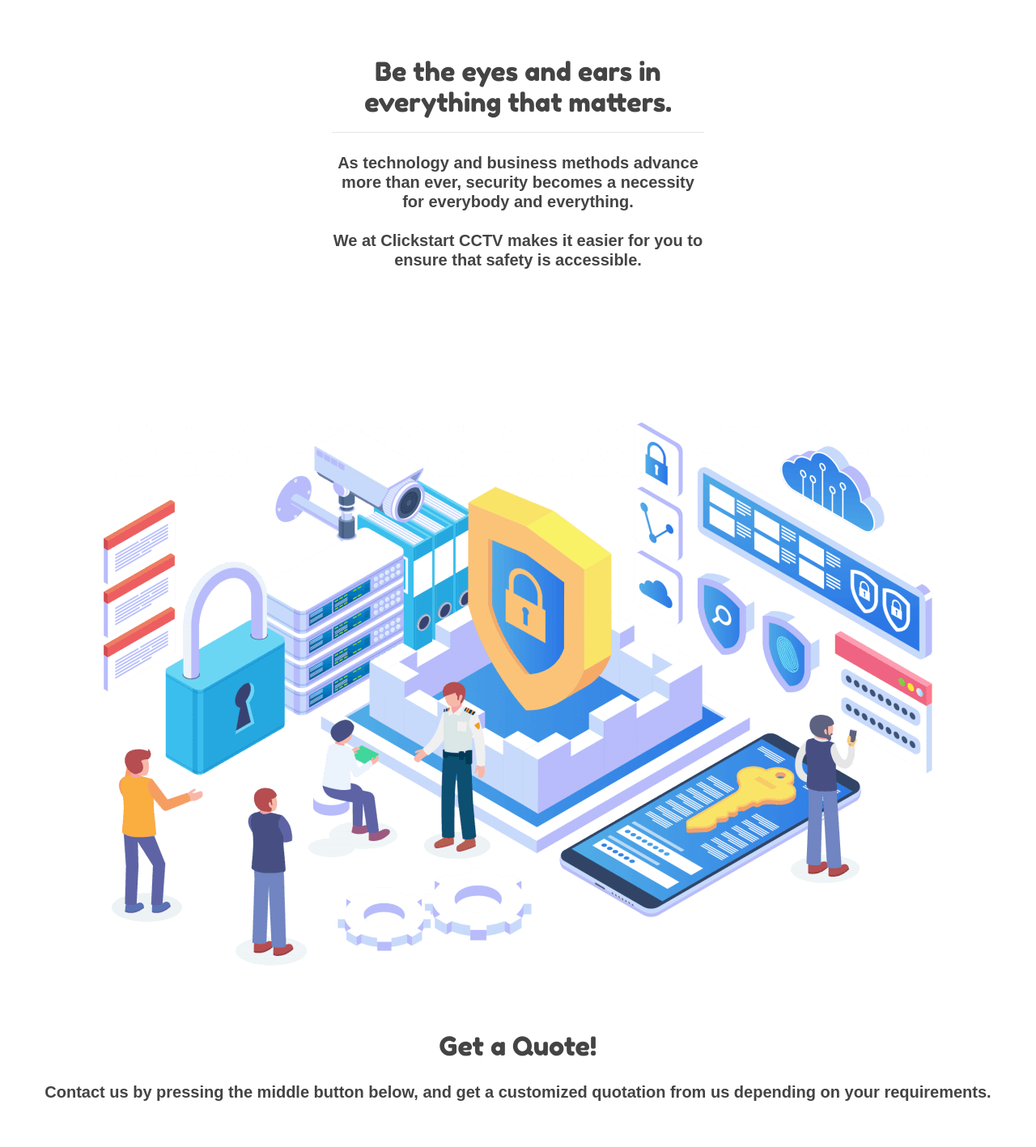
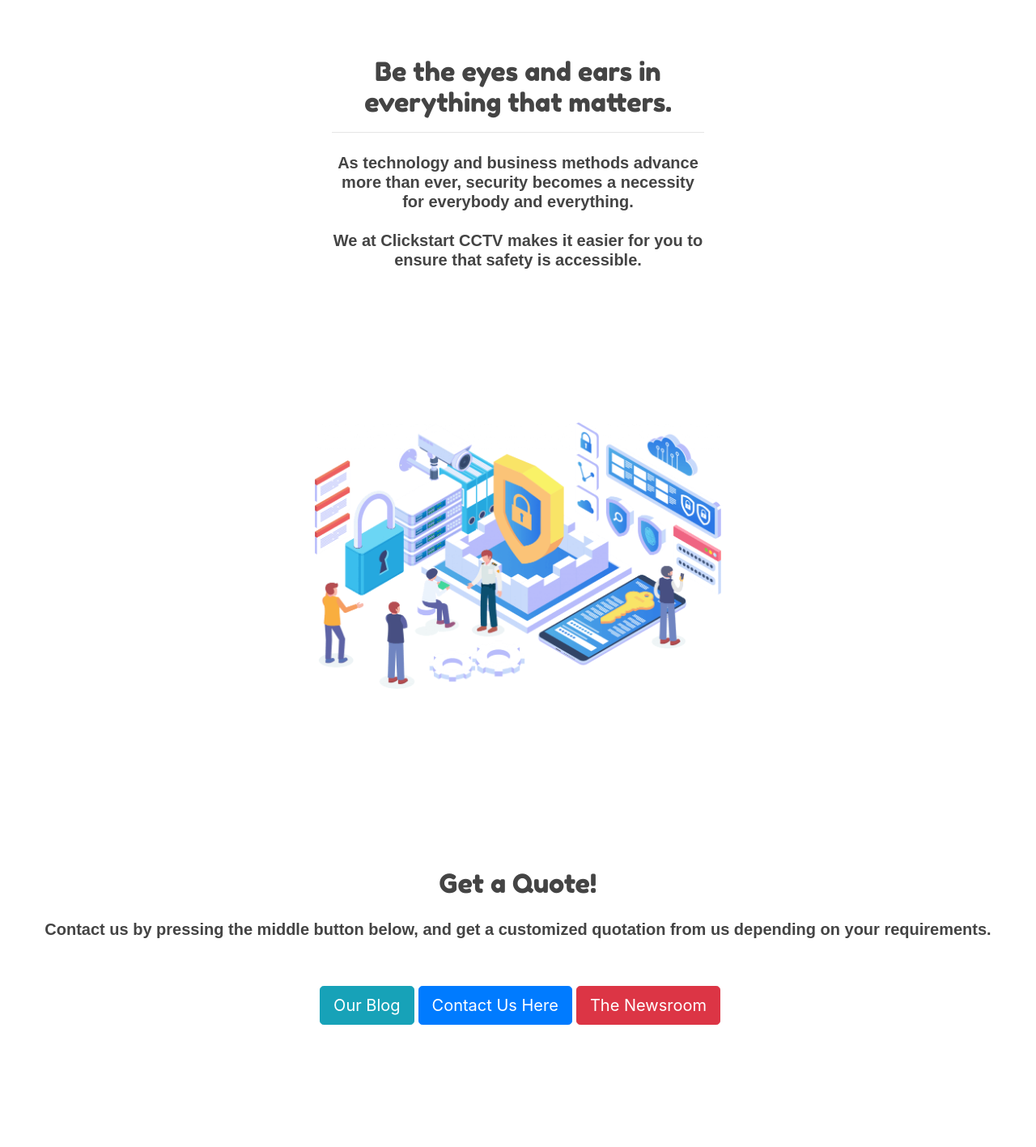
Before and after one commit to MarkAnthonyBCruz/clickstart, a Django app: template blog/templates/blog/landing.html in a window 1280 px wide. Shown: the part 81-1498 px from the top of the page at 81% size. Run offline with Django 3.2, Linux system fonts and the light colour scheme; the template is opened without the code that fills it, so the values that code supplies are empty; some libraries are stand-ins or nearby versions; some web fonts are replaced.

Commit message:
Minor edits 6

```diff
--- a/blog/static/blog/landingstyle.css
+++ b/blog/static/blog/landingstyle.css
@@ -45,15 +45,14 @@
 	object-fit:contain;
 	display: block;
 	margin: 0 auto;
-	width:100%;
-	height:100%;
+	width:70%;
+	height:70%;
 }
 
 #below {
 	margin-top: 25px;
 	font-family: 'Muli', sans-serif;
 	font-weight: bold;
-	text-align:justify;
 
 }
 
--- a/blog/templates/blog/landing.html
+++ b/blog/templates/blog/landing.html
@@ -8,7 +8,6 @@
         <div id="servicerow2" class="row justify-content-center">
             <div class="card text-center">
                 <div id="services2" class="card-body text-center">
-
                     <h2 id="catcher">Be the eyes and ears in everything that matters.</h2>
                     <hr>
                     <h5 id="below" class="text-center">As technology and business methods advance more than ever,
@@ -50,7 +49,7 @@
 
     <div id="secondcon" class="container-fluid text-center">
         <h1 id="catcher" class="text-center">This is how we work.</h1>
-            <h5 id="below" class="text-center">Security Redefined.</h5>
+        <h5 id="below" class="text-center">Security Redefined.</h5>
         <div id="servicerow" class="row justify-content-center">
 
             <div class="card text-center">
```
